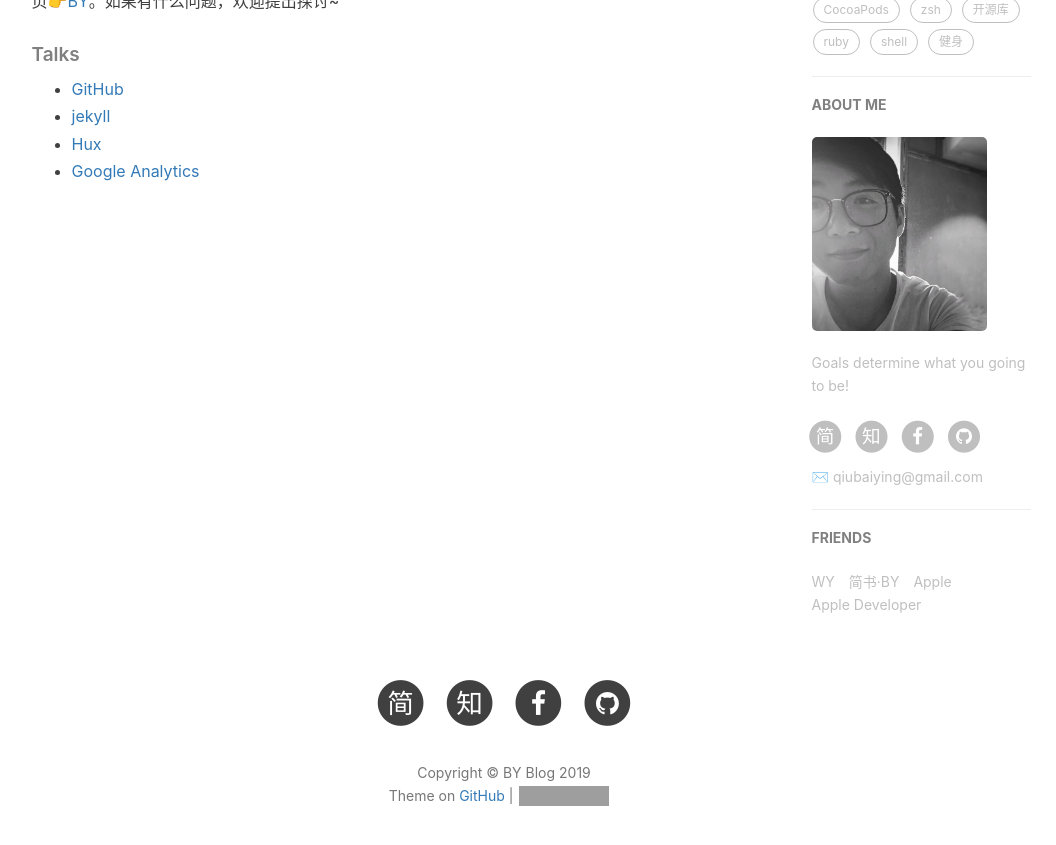
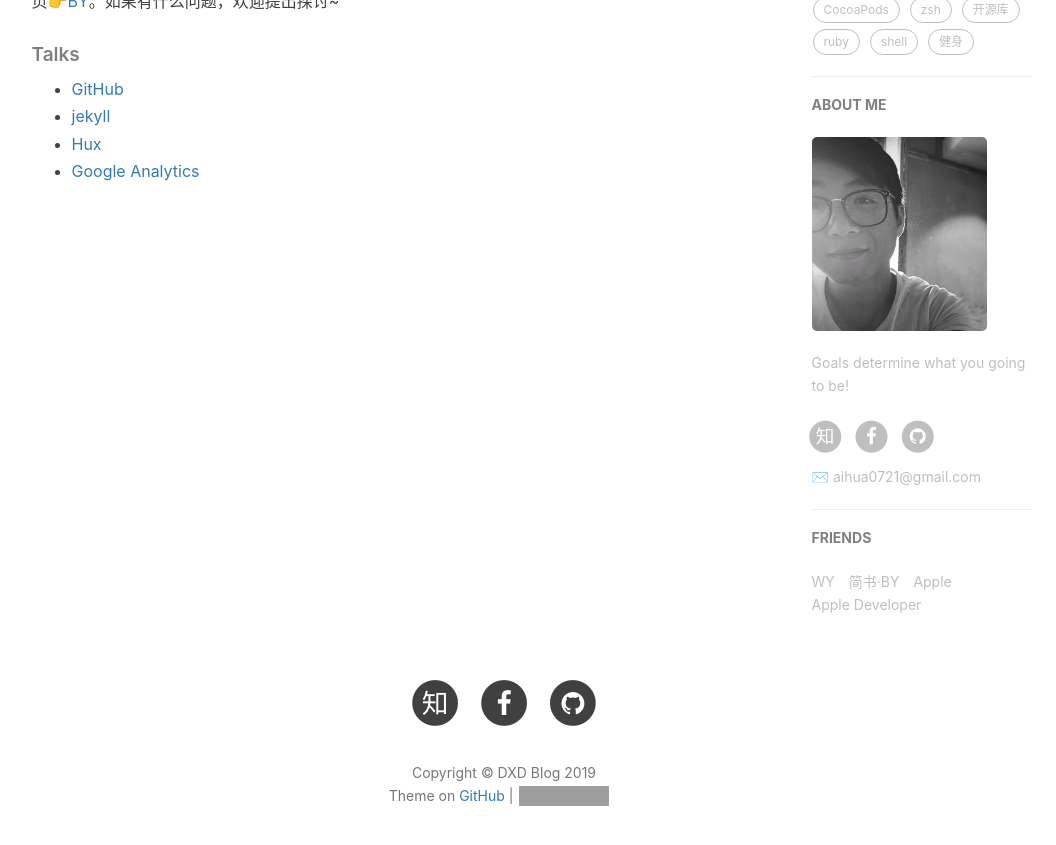
Before and after one commit to duanxiaoduan/duanxiaoduan.github.io, a Jekyll site: the page built from about.html, in a window 1280 px wide and 900 px high, scrolled down 713 px. Shown: the top 845 px of the window, without its empty margins (136-1192 px from the left). Built offline with Jekyll 4.4.1, drawn with Linux system fonts in a browser that asks for light colours; nearby versions of some CDN libraries; comment, search, counter and statistics services are not loaded; part of the change alters nothing that is shown; grey boxes are pictures that could not be loaded.

Commit message:
修改配置

```diff
--- a/_config.yml
+++ b/_config.yml
@@ -1,13 +1,13 @@
 # Site settings
-title: BY Blog
-SEOTitle: 柏荧的博客 | BY Blog
+title: DXD Blog
+SEOTitle: 段小段的博客 | DXD Blog
 header-img: img/post-bg-desk.jpg
-email: qiubaiying@gmail.com
+email: aihua0721@gmail.com
 description: "Every failure is leading towards success."
-keyword: "BY, BY Blog, 柏荧的博客, qiubaiying, 邱柏荧, iOS, Apple, iPhone"
+keyword: "DXD, DXD Blog, 段小段的博客, duanxiaoduan, 段小段, java, python, mysql"
 url: "http://qiubaiying.github.io"          # your host, for absolute URL
 baseurl: ""      # for example, '/blog' if your blog hosted on 'host/blog'
-github_repo: "https://github.com/qiubaiying/qiubaiying.github.io.git" # you code repository
+github_repo: "https://github.com/duanxiaoduan/duanxiaoduan.github.io.git" # you code repository
 
 # Sidebar settings
 sidebar: true                           # whether or not using Sidebar.
@@ -19,10 +19,10 @@ sidebar-avatar: /img/about-BY-gentle.jpg      # use absolute URL, seeing it's us
 # SNS settings
 RSS: false
 # weibo_username:     qiubaiying
-zhihu_username:     qiubaiying
-github_username:    qiubaiying
-facebook_username:  baiying.qiu.7
-jianshu_username:   e71990ada2fd
+zhihu_username:     duanxiaoduan
+github_username:    duanxiaoduan
+facebook_username:  duanxiaoduan
+#jianshu_username:   e71990ada2fd
 #twitter_username:   qiubaiying
 
 
```
Also changed, not shown: 1 other file.
